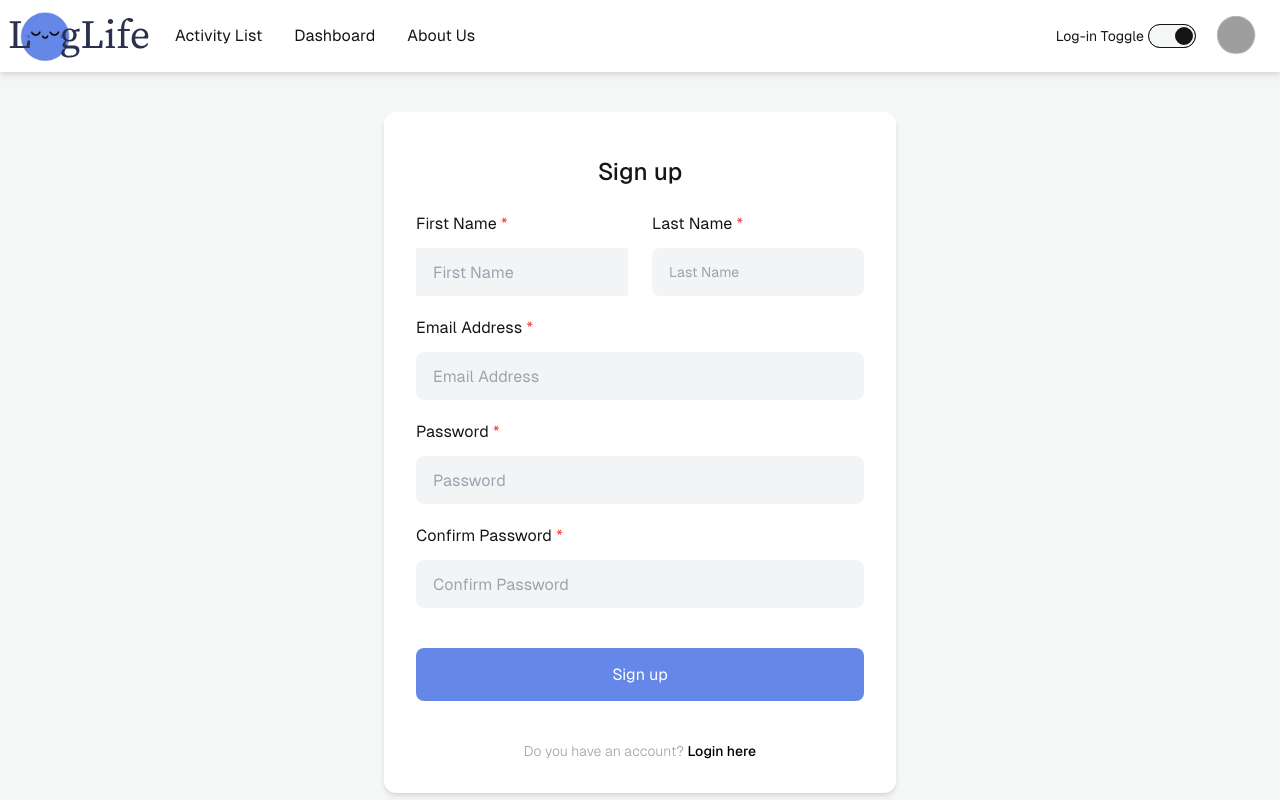
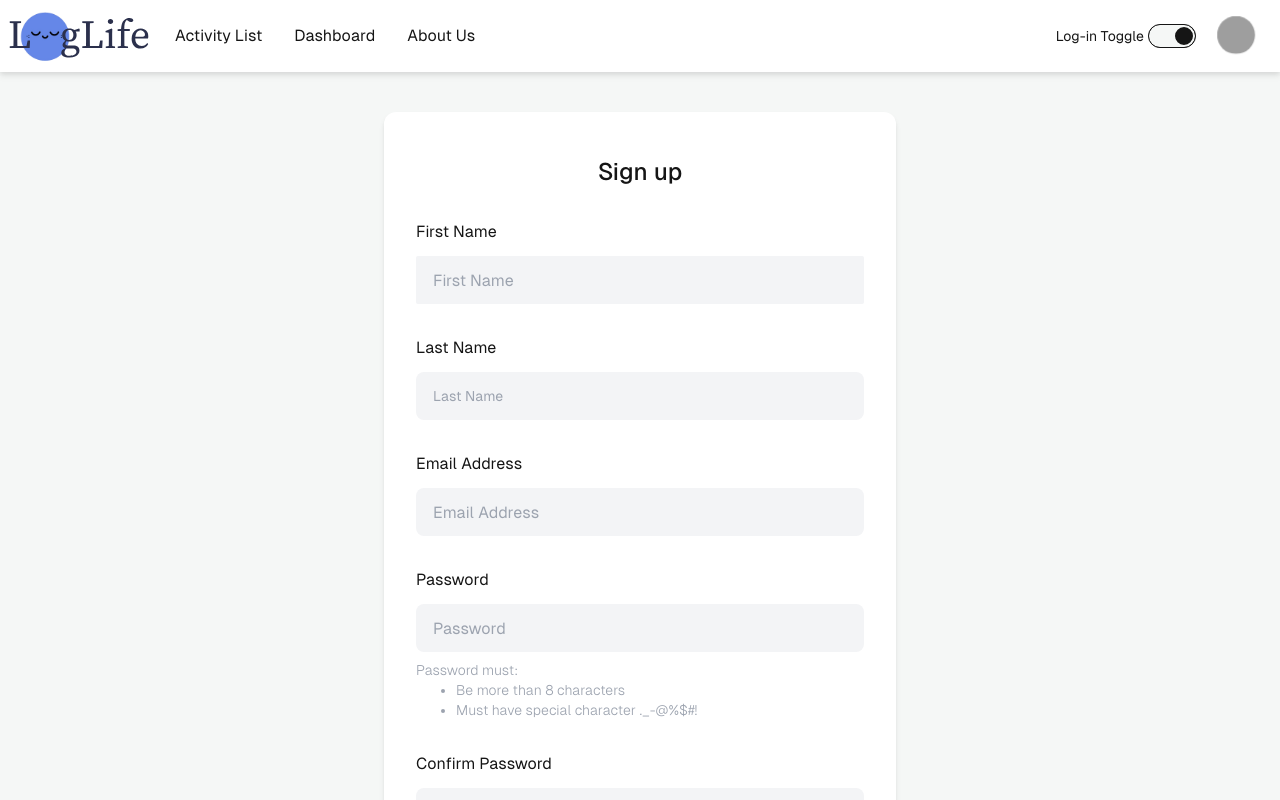
Before and after one commit to JSD6G8/frontend, a React (Vite) app: page /signup in a window 1280 px wide. Shown: the top 800 px of the page. Built offline with nearby package versions, Linux system fonts and the light colour scheme; grey boxes are pictures that could not be loaded.

Commit message:
edit input firstname, lastname ad require password

```diff
--- a/src/Login.jsx
+++ b/src/Login.jsx
@@ -77,7 +77,7 @@ function Login() {
                                 />
                             </label>
                         </div>
-                        <div className="my-5">
+                        <div className="my-8">
                             <label className="block text-black">Password
                                 <input
                                     type="password"
--- a/src/Signup.jsx
+++ b/src/Signup.jsx
@@ -52,8 +52,8 @@ function Signup() {
 
         if (!formData.password.trim()) {
             newErrors.password = 'Password is required';
-        } else if (formData.password.length < 4) {
-            newErrors.password = 'Password must be more than 4 characters long';
+        } else if (formData.password.length < 8) {
+            newErrors.password = 'Password must be more than 8 characters long';
         } else if (!specialChars.test(formData.password)) {
             newErrors.password = 'Password must have special character ._-@%$#!';
         }
@@ -104,9 +104,8 @@ function Signup() {
                 <div className="p-8">
                     <h1 className="font-medium text-2xl mt-3 text-center">Sign up</h1>
                     <form className="mt-6" onSubmit={handleSubmit}>
-                            <div className="md:flex">
-                                <div className="md:w-1/2 md:mr-3">
-                                    <label>First Name <span className="text-red-500">*</span>
+                        <div className="my-8" >
+                            <label>First Name
                                 <input
                                     type="text"
                                     name="first_name"
@@ -121,8 +120,8 @@ function Signup() {
                                 )}
                             </label>
                         </div>
-                                <div className="my-5 md:my-0 md:w-1/2 md:ml-3">
-                                    <label>Last Name <span className="text-red-500">*</span>
+                        <div className="my-8">
+                            <label>Last Name
                                 <input
                                     type="text"
                                     name="last_name"
@@ -137,9 +136,8 @@ function Signup() {
                                 )}
                             </label>
                         </div>
-                            </div>
-                            <div className="my-5">
-                                <label>Email Address <span className="text-red-500">*</span>
+                        <div className="my-8">
+                            <label>Email Address
                                 <input
                                     type="text"
                                     name="email"
@@ -154,8 +152,8 @@ function Signup() {
                                 )}
                             </label>
                         </div>
-                            <div className="my-5 mt-2">
-                                <label>Password <span className="text-red-500">*</span>
+                        <div className="my-8">
+                            <label>Password
                                 <input
                                     type="password"
                                     name="password"
@@ -169,9 +167,18 @@ function Signup() {
                                     <p className="text-red-500 text-xs mt-1">{errors.password}</p>
                                 )}
                             </label>
+                            <p className="text-sm text-gray-400 font-light mt-2">Password must:</p>
+                            <div className="pl-10 text-sm">
+                                <ul className="list-disc text-gray-400 font-light">
+                                    <li>Be more than 8 characters</li>
+                                    <li>Must have special character ._-@%$#!</li>
+                                </ul>
+
                             </div>
-                            <div className="my-5">
-                                <label>Confirm Password <span className="text-red-500">*</span>
+
+                        </div>
+                        <div className="my-8">
+                            <label>Confirm Password
                                 <input
                                     type="password"
                                     name="confirm_password"
```
Lines whose indentation alone changed are shown as unchanged.
